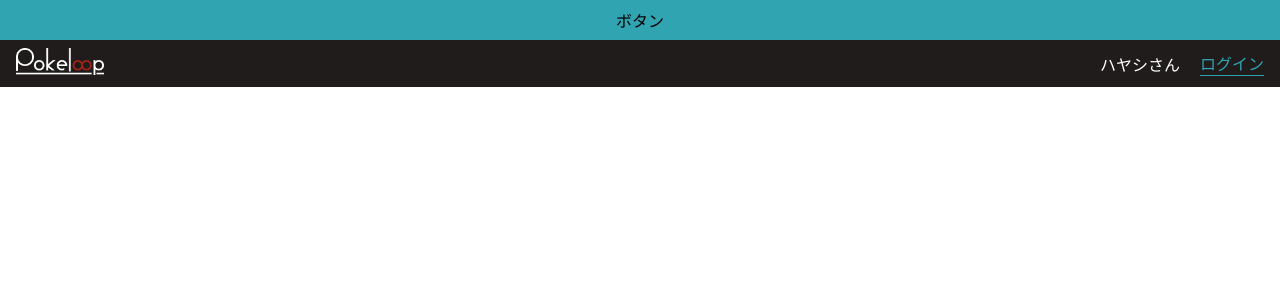
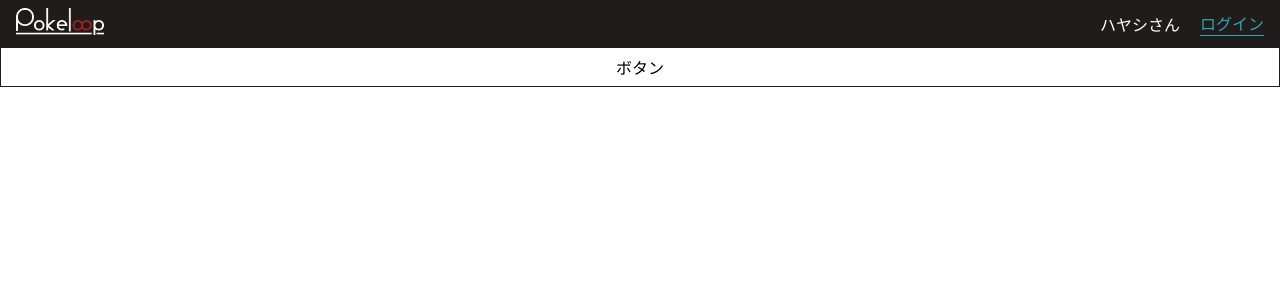
Before and after one commit to Pokeloop/pokeloop-react, a Next.js app: page /component-list in a window 1280 px wide. Shown: the top 300 px of the page. Built offline with nearby package versions, Linux system fonts and the light colour scheme.

Commit message:
共通レイアウトにヘッダー設置

```diff
--- a/src/components/organisms/TheHeader.tsx
+++ b/src/components/organisms/TheHeader.tsx
@@ -2,8 +2,8 @@ import * as React from 'react';
 import styled from 'styled-components';
 import color from '@/styles/color.ts'
 
-import Logo from '@/components/atoms/Logo'
-import UserDropDown from '@/components/molecules/UserDropDown'
+import Logo from '@/components/atoms/Logo.tsx'
+import UserDropDown from '@/components/molecules/UserDropDown.tsx'
 
 const _TheHeader = styled.div`
     position: relative;
--- /dev/null
+++ b/src/layouts/default.tsx
@@ -0,0 +1,14 @@
+import * as React from 'react';
+import styled from 'styled-components';
+import TheHeader from '@/components/organisms/TheHeader.tsx'
+
+const DefaultLayout = ({ children }) => {
+  return (
+    <div>
+      <TheHeader />
+      {children}
+    </div>
+  )
+}
+
+export default DefaultLayout
--- a/src/pages/_app.tsx
+++ b/src/pages/_app.tsx
@@ -1,8 +1,13 @@
 import * as React from 'react';
 import '../styles/globals.css'
+import DefaultLayout from '@/layouts/default.tsx'
 
 function MyApp({ Component, pageProps }) {
-  return <Component {...pageProps} />
+  return (
+    <DefaultLayout>
+      <Component {...pageProps} />
+    </DefaultLayout>
+  )
 }
 
 export default MyApp
--- a/src/pages/component-list.tsx
+++ b/src/pages/component-list.tsx
@@ -1,14 +1,13 @@
 
 import * as React from 'react';
-import CommonButton from '@/components/atoms/Button/CommonButton'
-import Logo from '@/components/atoms/Logo'
+import CommonButton from '@/components/atoms/Button/CommonButton.tsx'
+import Logo from '@/components/atoms/Logo.tsx'
 import TheHeader from '@/components/organisms/TheHeader'
 
 const ComponentList = () => {
   return (
     <div className="component-list">
       <CommonButton text="ボタン" size="medium" />
-      <TheHeader />
     </div>
   )
 }
```
